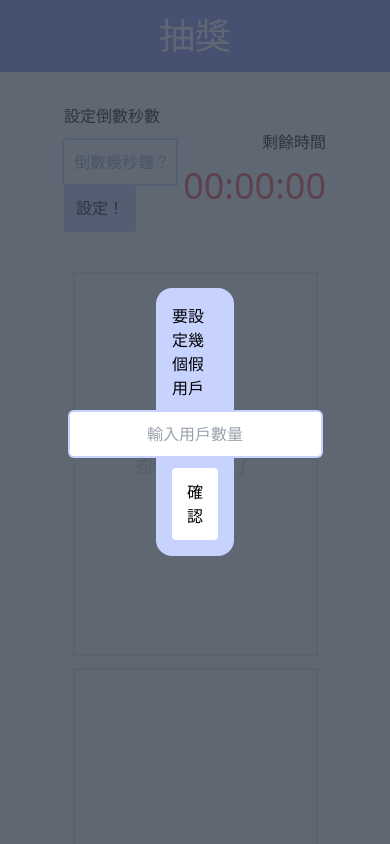
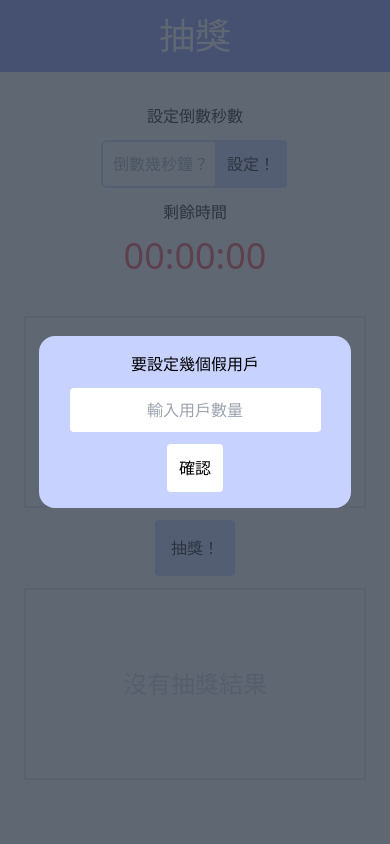
Before and after one commit to f312213213/langlive-lottery, a React (Create React App) app: page / in a window 390 px wide. Shown: the top 844 px of the page. Built offline with nearby package versions, Linux system fonts and the light colour scheme.

Commit message:
fix mobile

```diff
--- a/src/components/Header/index.jsx
+++ b/src/components/Header/index.jsx
@@ -3,7 +3,9 @@ import React from 'react'
 function Header () {
   return (
       <div className={'w-full p-4 bg-indigo-400 text-center absolute text-4xl text-white'}>
-        抽獎
+        <h1>
+          抽獎
+        </h1>
       </div>
   )
 }
--- a/src/components/LotteryMain/LotteryButton.jsx
+++ b/src/components/LotteryMain/LotteryButton.jsx
@@ -10,7 +10,7 @@ function LotteryButton () {
     dispatch(actions.lottery.gameStart())
   }
   return (
-      <button className={'bg-indigo-200 hidden sm:block hover:bg-indigo-300 transition p-4 rounded disabled:bg-indigo-50'} disabled={isCountDown} onClick={handleStart} >
+      <button className={'bg-indigo-200 hover:bg-indigo-300 transition p-4 rounded disabled:bg-indigo-50'} disabled={isCountDown} onClick={handleStart} >
         抽獎！
       </button>
   )
--- a/src/components/LotteryMain/PeopleWindow.jsx
+++ b/src/components/LotteryMain/PeopleWindow.jsx
@@ -6,7 +6,7 @@ import NoPersonStamp from './NoPersonStamp'
 
 function PeopleWindow ({ people, type }) {
   return (
-      <ul className={'border-2 w-10/12 sm:w-5/12 h-96 divide-y overflow-y-auto'}>
+      <ul className={'border-2 w-full sm:w-5/12 h-48 sm:h-96 divide-y overflow-y-auto'}>
         {
           people?.length > 0
             ? people.map((user, index) => <Person key={user.id} name={user.name} type={type} sort={index}/>)
--- a/src/components/SetFakeUser/index.jsx
+++ b/src/components/SetFakeUser/index.jsx
@@ -18,7 +18,7 @@ function SetFakeUser () {
         {
             isSettingUser &&
             <div className={'fixed w-full h-screen z-40 bg-gray-700 bg-opacity-80 flex justify-center items-center'}>
-              <div className={'w-1/5 p-4 flex flex-col space-y-3 justify-center items-center bg-indigo-200 rounded-2xl'}>
+              <div className={'w-4/5 md:w-1/5 p-4 flex flex-col space-y-3 justify-center items-center bg-indigo-200 rounded-2xl'}>
                 <h1>要設定幾個假用戶</h1>
                 <input type="number" placeholder={'輸入用戶數量'} ref={numRef} className={'text-center p-2.5 outline-none ring-2 ring-indigo-200 rounded'}/>
                 <button onClick={handleGenerateFakeUser} className={'rounded bg-white hover:bg-indigo-100 transition text-center p-3 '}>
--- a/src/components/TimeHeader/components/SetTime.jsx
+++ b/src/components/TimeHeader/components/SetTime.jsx
@@ -18,7 +18,7 @@ function SetTime () {
   }
   return (
       <div className={'flex flex-col space-y-3'}>
-        <label htmlFor={'setTime'}>設定倒數秒數</label>
+        <h1 className={'text-center sm:text-left'}>設定倒數秒數</h1>
         <div>
           <input id={'setTime'} type="number" placeholder={'倒數幾秒鐘？'} ref={timeRef} className={'w-28 p-2.5 outline-none ring-2 ring-indigo-200 rounded rounded-r-none'}/>
           <button className={'rounded rounded-l-none bg-indigo-200 hover:bg-indigo-300 transition text-center p-3 disabled:bg-indigo-50 disabled:ring-2 disabled:ring-indigo-200 disabled:p-2.5'} disabled={isCountDown} onClick={handleSetTime}>設定！</button>
--- a/src/components/TimeHeader/components/ShowTime.jsx
+++ b/src/components/TimeHeader/components/ShowTime.jsx
@@ -9,7 +9,7 @@ const ShowTime = () => {
 
   return (
       <div className={'flex flex-col space-y-3'}>
-        <h1 className={'text-right'}>剩餘時間</h1>
+        <h1 className={'text-center sm:text-right'}>剩餘時間</h1>
         <div className={'text-red-500 text-4xl'}>
           {renderTime()}
         </div>
--- a/src/components/TimeHeader/index.jsx
+++ b/src/components/TimeHeader/index.jsx
@@ -5,7 +5,7 @@ import ShowTime from './components/ShowTime'
 
 function TimeHeader () {
   return (
-      <div className={'w-full px-4 flex justify-between items-center my-10'}>
+      <div className={'w-full px-4 flex flex-col space-y-3 sm:space-y-0 sm:flex-row justify-between items-center my-10'}>
         <SetTime />
         <ShowTime />
       </div>
--- a/src/pages/Home/index.jsx
+++ b/src/pages/Home/index.jsx
@@ -4,7 +4,7 @@ import LotteryMain from '../../components/LotteryMain'
 
 function Home () {
   return (
-      <div className={'w-full h-screen pt-16 px-12'}>
+      <div className={'w-full min-h-screen pt-16 px-6 sm:px-12 pb-12'}>
         <TimeHeader />
         <LotteryMain />
       </div>
```
